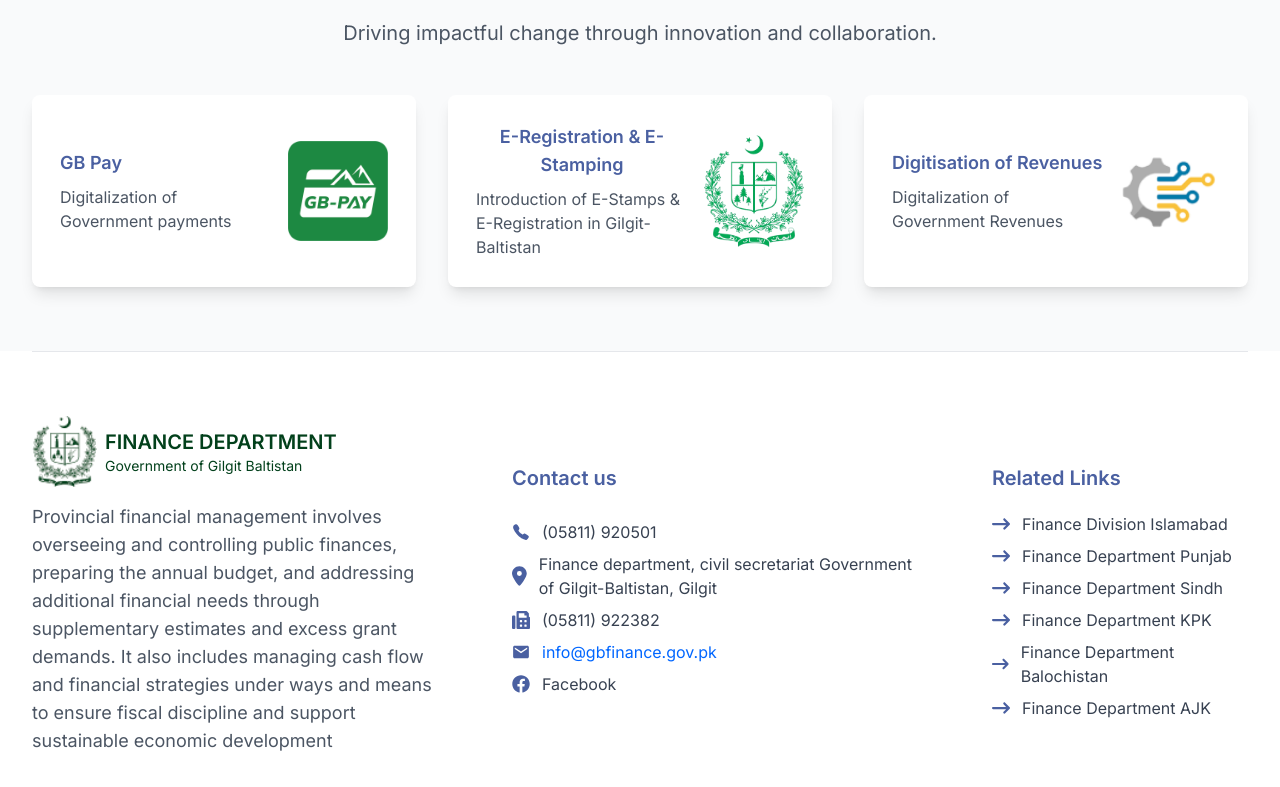
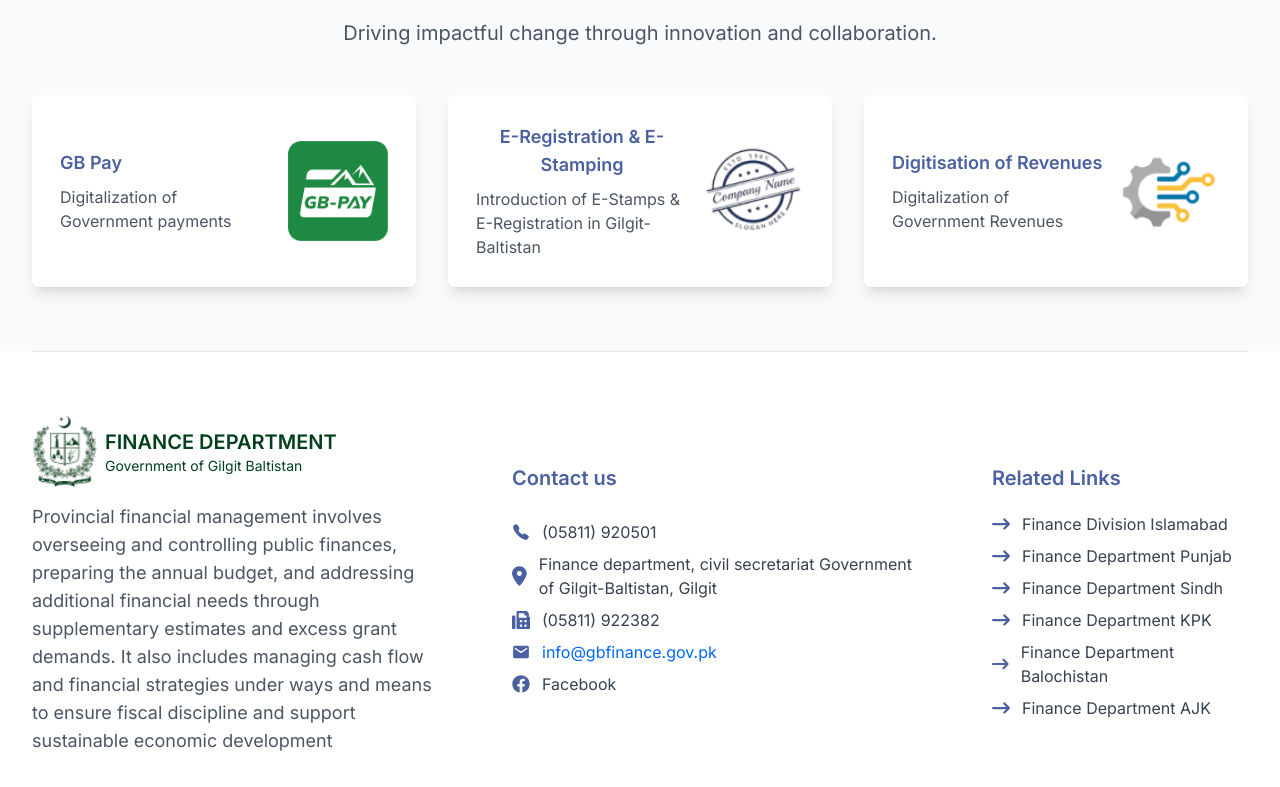
Before and after one commit to karamatali123/Finance-Department-Government-of-Gilgit-Baltistan, a Next.js app: page /initiatives in a window 1280 px wide. Shown: the part 815-1602 px from the top of the page. Built offline with nearby package versions, Linux system fonts and the light colour scheme.

Commit message:
proud fixes

```diff
--- a/app/Components/HomePage/Initiatives.js
+++ b/app/Components/HomePage/Initiatives.js
@@ -7,7 +7,7 @@ import { MdAppRegistration } from "react-icons/md";
 import { FaStamp, FaReceipt } from "react-icons/fa";
 import Image from "next/image";
 import gbpay from "../../../public/images/gbPay.png";
-import gov from "../../../public/images/Gov.png";
+import stamp from "../../../public/images/stamp.png";
 import digital from "../../../public/images/degital.png";
 
 import SectionHeader from "./SectionHeader";
@@ -34,7 +34,7 @@ const initiatives = [
       "Introduction of E-Stamps  & E-Registration in Gilgit-Baltistan",
     icon: (
       <img
-        src={gov.src}
+        src={stamp.src}
         alt="GB Pay"
         width={100}
         height={100}
--- a/app/Components/aboutUs/components/RecoursesCard.js
+++ b/app/Components/aboutUs/components/RecoursesCard.js
@@ -1,6 +1,5 @@
 "use client";
 import React, { useState } from "react";
-import Image from "next/image"; // Assuming you're using Next.js
 
 const RecoursesCard = ({ title = "Admin Section", description, imageUrl }) => {
   const [showMore, setShowMore] = useState(false);
@@ -8,7 +7,7 @@ const RecoursesCard = ({ title = "Admin Section", description, imageUrl }) => {
     <div className="bg-white  text-start rounded-lg shadow-md max-w-sm max-h-fit">
       {/* Title using image */}
       <div className="mb-4 h-[200px]">
-        <Image
+        <img
           src={imageUrl} // Update this path to your actual image path
           alt="Admin wooden blocks"
           width={300}
--- a/next.config.mjs
+++ b/next.config.mjs
@@ -2,7 +2,8 @@
 const nextConfig = {
   // Explicitly set the directory for pages
   pageExtensions: ["js", "jsx", "ts", "tsx"],
-  // output: "export",
+  output: "export",
+  trailingSlash: true,
 };
 
 export default nextConfig;
```
Also changed, not shown: public/images/stamp.png (added).
